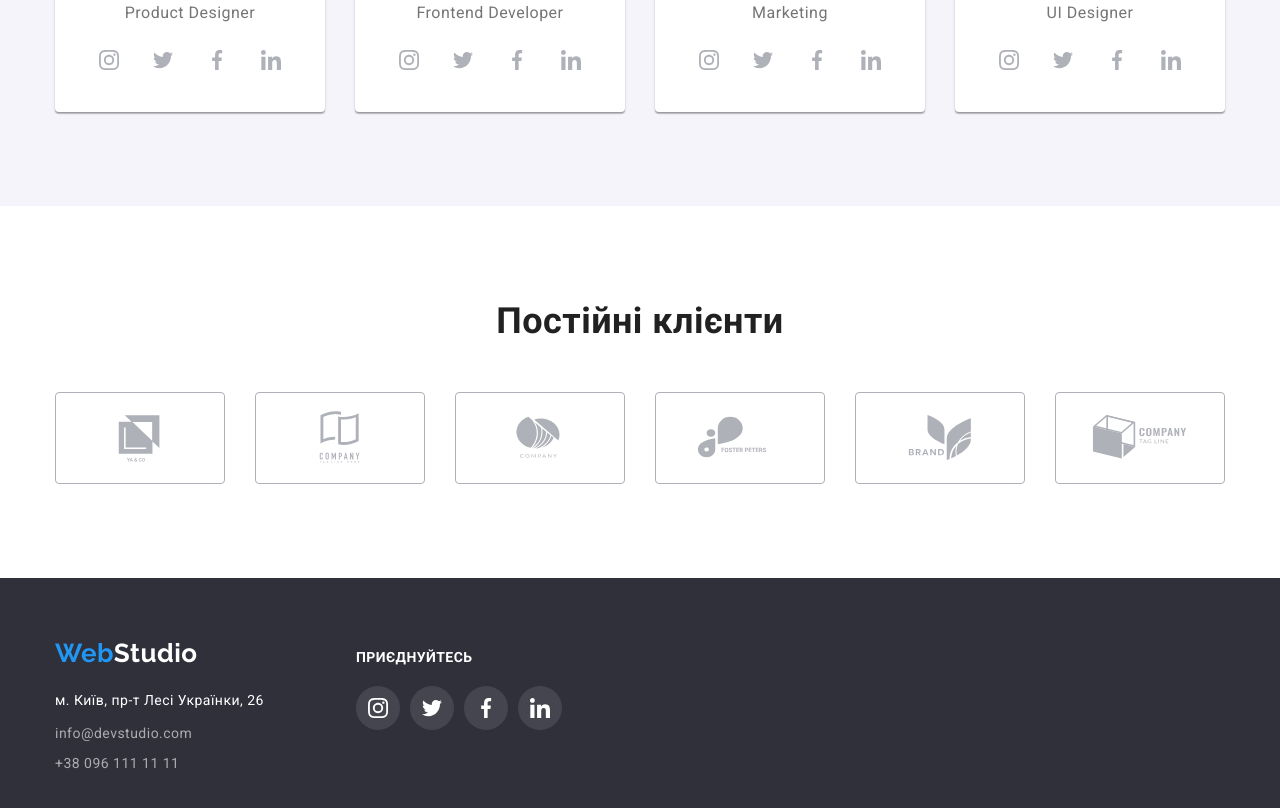
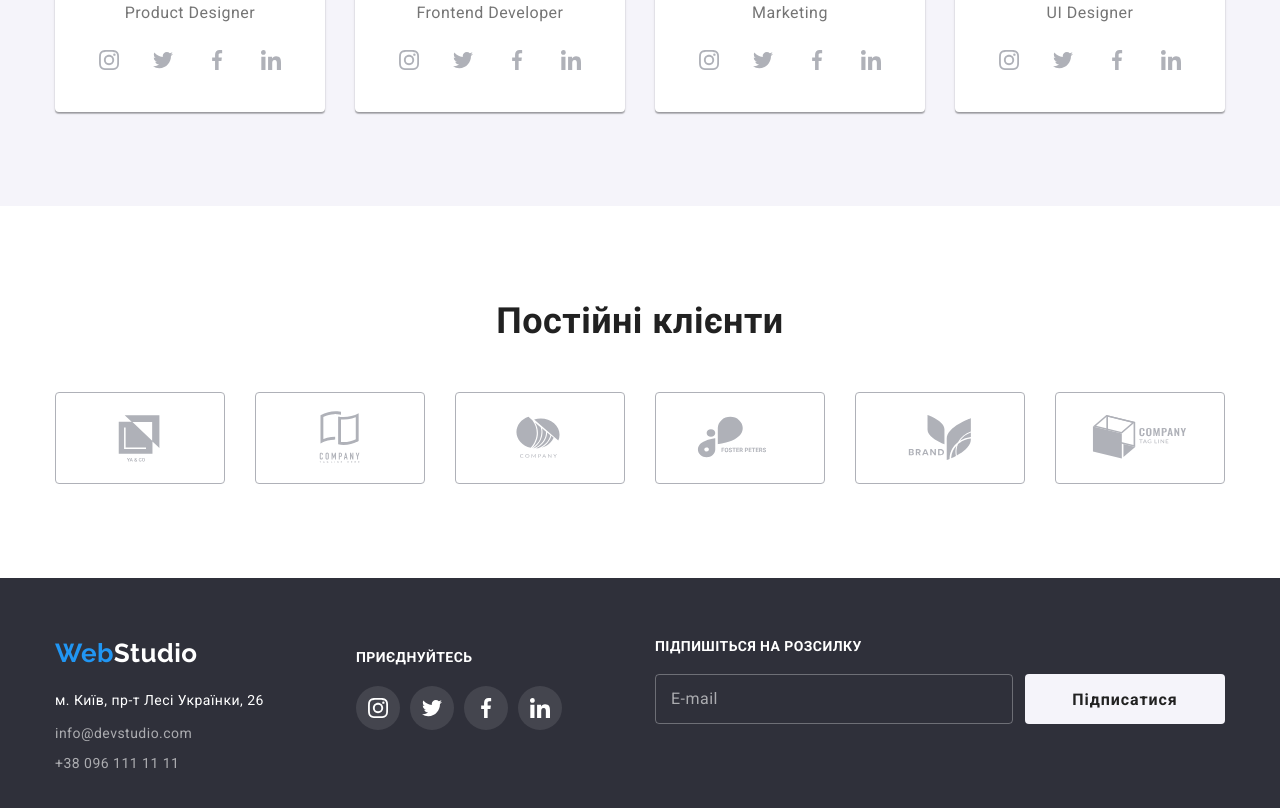
Before and after one commit to SydorenkoKateryna/goit-markup-hw-06, a plain HTML site: page index.html in a window 1280 px wide. Shown: the part 2099-2907 px from the top of the page. Drawn offline with nearby package versions, Linux system fonts and the light colour scheme.

Commit message:
Розмітка форми підписки

```diff
--- a/css/styles.css
+++ b/css/styles.css
@@ -628,6 +628,87 @@ img {
   fill: currentColor;
 }
 
+.subscription {
+  margin-left: 93px;
+}
+
+.subscription > .text {
+  display: block;
+  margin-bottom: 20px;
+
+  font-size: 14px;
+  line-height: calc(16 / 14);
+  letter-spacing: 0.03em;
+  text-transform: uppercase;
+
+  color: var(--primary-white-color);
+}
+
+.form-footer {
+  display: flex;
+  width: 570px;
+}
+
+.form-field {
+  width: 358px;
+  margin-right: 12px;
+
+  position: relative;
+}
+
+.form-field .form-input {
+  width: 100%;
+  height: 50px;
+  padding-top: 15px;
+  padding-bottom: 15px;
+  padding-left: 75px;
+  padding-right: 16px;
+
+  border: 1px solid rgba(255, 255, 255, 0.3);
+  border-radius: 4px;
+  background-color: transparent;
+
+  font-size: 16px;
+  line-height: 20px;
+
+  color: rgba(255, 255, 255, 0.6);
+}
+
+.form-label {
+  position: absolute;
+  top: 15px;
+  left: 16px;
+  font-size: 16px;
+  line-height: calc(20 / 16);
+
+  color: rgba(255, 255, 255, 0.6);
+}
+
+.form-button {
+  width: 200px;
+  height: 50px;
+  padding-top: 10px;
+  padding-bottom: 10px;
+  padding-left: 28px;
+  padding-right: 28px;
+
+  font-weight: 700;
+  line-height: calc(30 / 16);
+  letter-spacing: 0.06em;
+
+  transition: color 250ms var(--cubic-bezier),
+    background-color 250ms var(--cubic-bezier),
+    border-color 250ms var(--cubic-bezier), box-shadow 250ms var(--cubic-bezier);
+}
+
+.form-button:hover,
+.form-button:focus {
+  color: var(--primary-white-color);
+  background-color: var(--accent-color);
+  border-color: var(--accent-color);
+  box-shadow: 0px 4px 4px rgba(0, 0, 0, 0.15);
+}
+
 /* Унікальний контент сторінки портфоліо */
 .button-list {
   display: flex;
--- a/index.html
+++ b/index.html
@@ -507,6 +507,26 @@
             </li>
           </ul>
         </div>
+
+        <div class="subscription">
+          <b class="text">Підпишіться на розсилку</b>
+
+          <form class="form-footer">
+            <label class="form-field">
+              <input
+                class="form-input"
+                type="email"
+                name="email"
+                placeholder=" "
+              />
+              <span class="form-label">E-mail</span>
+            </label>
+
+            <button type="submit" class="button form-button">
+              Підписатися
+            </button>
+          </form>
+        </div>
       </div>
     </footer>
     <script src="./js/modal.js"></script>
```
Lines whose indentation alone changed are shown as unchanged.
